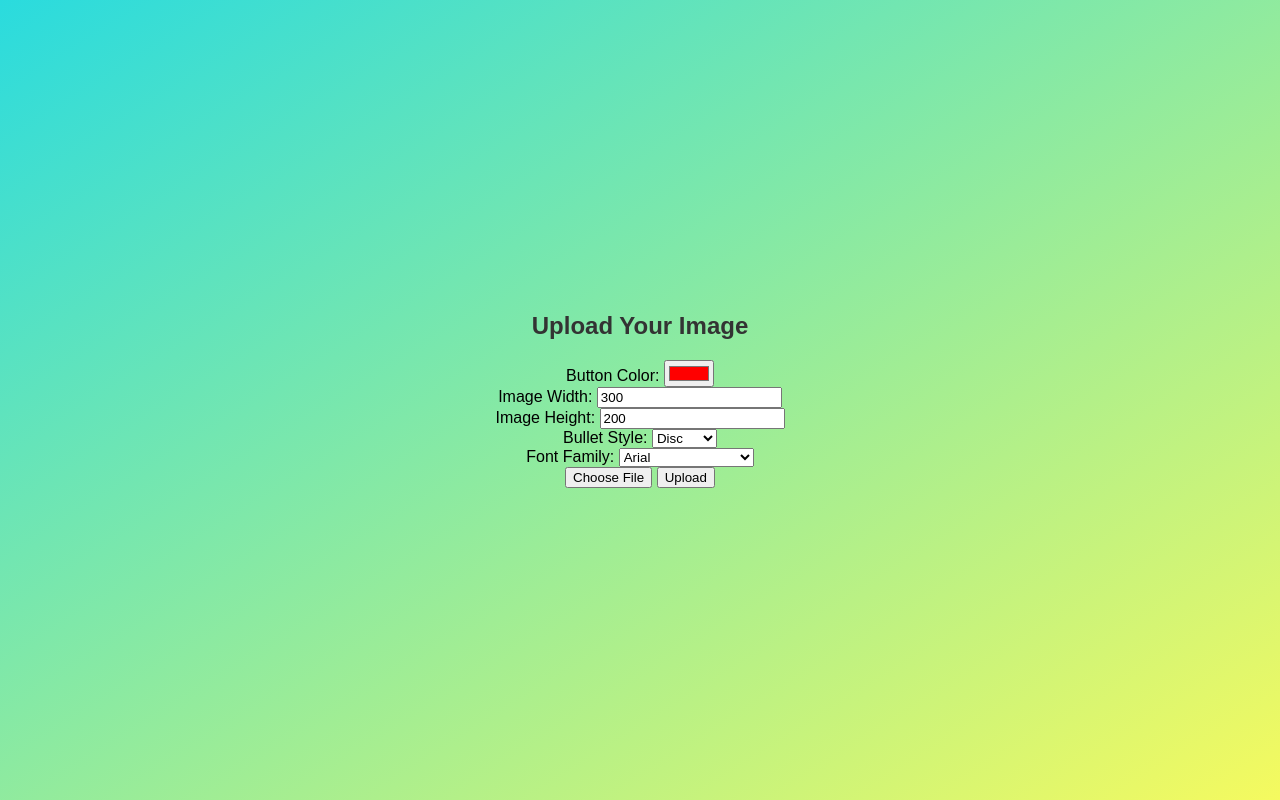
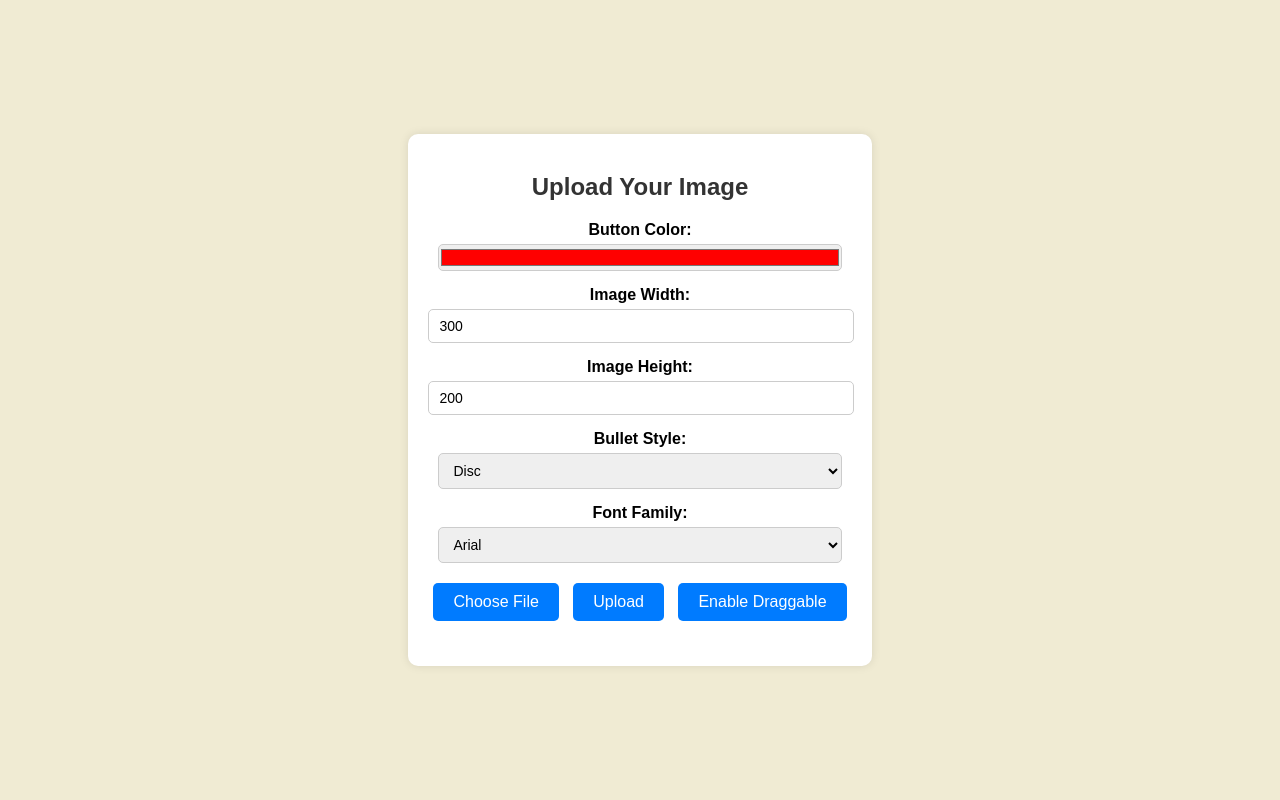
Before and after one commit to amujkic1/HTMLGenerator, a Flask app: page / in a window 1280 px wide. Run offline with Flask 3, Linux system fonts and the light colour scheme.

Commit message:
final commit

```diff
--- a/app.py
+++ b/app.py
@@ -1,6 +1,6 @@
 import cv2
 import numpy as np
-from flask import Flask, render_template, request
+from flask import Flask, render_template, request, make_response
 from process_image import process_image_and_generate_html
 from generate_html import generate_html_page
 
@@ -18,14 +18,31 @@ def generate_html_route():
     image_height = int(request.form.get('imageHeight'))
     bullet_style = request.form.get('bulletStyle')
     font_family = request.form.get('fontFamily')
+    draggable = request.cookies.get('draggable', 'false').lower() == 'true'
+
     if uploaded_file.filename != '':
         image = cv2.imdecode(np.frombuffer(uploaded_file.read(), np.uint8), cv2.IMREAD_COLOR)
         contours = process_image_and_generate_html(image)
-        html_output = generate_html_page(contours, button_color, image_width, image_height, bullet_style, font_family)
+        html_output = generate_html_page(contours, button_color, image_width, image_height, bullet_style, font_family, draggable)
         return html_output
     else:
         return "No file uploaded."
 
+@app.route("/enable_draggable", methods=["POST"])
+def enable_draggable():
+    response = make_response(f"Draggable enabled")
+    response.set_cookie("draggable", "true")
+    return response
+@app.route("/disable_draggable", methods=["POST"])
+def disable_draggable():
+    response = make_response(f"Draggable disabled")
+    response.set_cookie("draggable", "false")
+    return response
+
+@app.route("/get_draggable_state", methods=["GET"])
+def get_draggable_state():
+    draggable = request.cookies.get('draggable', 'false').lower()
+    return draggable
 
 
 if __name__ == "__main__":
--- a/process_image.py
+++ b/process_image.py
@@ -20,7 +20,7 @@ def process_image_and_generate_html(image):
     contours, hierarchy = cv2.findContours(edged, cv2.RETR_EXTERNAL, cv2.CHAIN_APPROX_SIMPLE)
 
     # Filter out small contours (noise)
-    min_contour_area = 50  # Adjust this threshold as needed
+    min_contour_area = 50
     filtered_contours = [cnt for cnt in contours if cv2.contourArea(cnt) > min_contour_area]
 
     return filtered_contours
--- a/templates/index.html
+++ b/templates/index.html
@@ -13,15 +13,51 @@
         justify-content: center;
         align-items: center;
         height: 100vh;
-        background: linear-gradient(to bottom right, #2adbde, #f5fa5f);
+        background: #f0ebd3;
     }
     .container {
         text-align: center;
+        background: #ffffff;
+        padding: 20px;
+        border-radius: 10px;
+        box-shadow: 0 0 10px rgba(0, 0, 0, 0.1);
     }
     h2 {
         font-size: 24px;
         color: #333;
         margin-bottom: 20px;
+    }
+    .form-group {
+        margin-bottom: 15px;
+    }
+    .form-group label {
+        display: block;
+        margin-bottom: 5px;
+        font-weight: bold;
+    }
+    .form-group input, .form-group select {
+        width: calc(100% - 20px);
+        padding: 8px 10px;
+        border: 1px solid #ccc;
+        border-radius: 5px;
+        font-size: 14px;
+    }
+    .form-group input[type="color"] {
+        padding: 0;
+    }
+    button {
+        background-color: #007bff;
+        color: white;
+        border: none;
+        padding: 10px 20px;
+        border-radius: 5px;
+        cursor: pointer;
+        font-size: 16px;
+        margin: 5px;
+        transition: background-color 0.3s ease;
+    }
+    button:hover {
+        background-color: #0056b3;
     }
     #imageUpload {
         display: none;
@@ -37,19 +73,23 @@
 <div class="container">
     <h2>Upload Your Image</h2>
     <input type="file" id="imageUpload" accept="image/*" onchange="previewImage(event)">
-    <div>
+
+    <div class="form-group">
         <label for="buttonColor">Button Color:</label>
         <input type="color" id="buttonColor" name="buttonColor" value="#ff0000">
     </div>
-    <div>
+
+    <div class="form-group">
         <label for="imageWidth">Image Width:</label>
         <input type="number" id="imageWidth" name="imageWidth" value="300">
     </div>
-    <div>
+
+    <div class="form-group">
         <label for="imageHeight">Image Height:</label>
         <input type="number" id="imageHeight" name="imageHeight" value="200">
     </div>
-    <div>
+
+    <div class="form-group">
         <label for="bulletStyle">Bullet Style:</label>
         <select id="bulletStyle" name="bulletStyle">
             <option value="disc">Disc</option>
@@ -57,7 +97,8 @@
             <option value="square">Square</option>
         </select>
     </div>
-    <div>
+
+    <div class="form-group">
         <label for="fontFamily">Font Family:</label>
         <select id="fontFamily" name="fontFamily">
             <option value="Arial, sans-serif">Arial</option>
@@ -69,10 +110,13 @@
 
     <button onclick="chooseFile()">Choose File</button>
     <button onclick="uploadFile()">Upload</button>
+    <button id="toggleDraggableButton" onclick="toggleDraggable()">Enable Draggable</button>
     <div id="preview"></div>
 </div>
 
 <script>
+    let draggableEnabled = false;
+
     function chooseFile() {
         document.getElementById('imageUpload').click();
     }
@@ -127,7 +171,32 @@
         }
     }
 
+    function toggleDraggable() {
+        var xhr = new XMLHttpRequest();
+        xhr.open('POST', draggableEnabled ? '/disable_draggable' : '/enable_draggable', true);
+        xhr.onload = function () {
+            if (xhr.status === 200) {
+                draggableEnabled = !draggableEnabled;
+                document.getElementById('toggleDraggableButton').innerText = draggableEnabled ? 'Disable Draggable' : 'Enable Draggable';
+                alert(xhr.responseText);
+            } else {
+                alert('Error toggling draggable.');
+            }
+        };
+        xhr.send();
+    }
 
+    window.onload = function() {
+        var xhr = new XMLHttpRequest();
+        xhr.open('GET', '/get_draggable_state', true);
+        xhr.onload = function () {
+            if (xhr.status === 200) {
+                draggableEnabled = xhr.responseText.toLowerCase() === 'true';
+                document.getElementById('toggleDraggableButton').innerText = draggableEnabled ? 'Disable Draggable' : 'Enable Draggable';
+            }
+        };
+        xhr.send();
+    }
 </script>
 
 </body>
```
Also changed, not shown: generate_html.py (+89 -40 lines), handdrawn.html (+1 -1 lines), output5.html (+1 -1 lines), read2.py (+5 -2 lines). Lines whose indentation alone changed are shown as unchanged.
